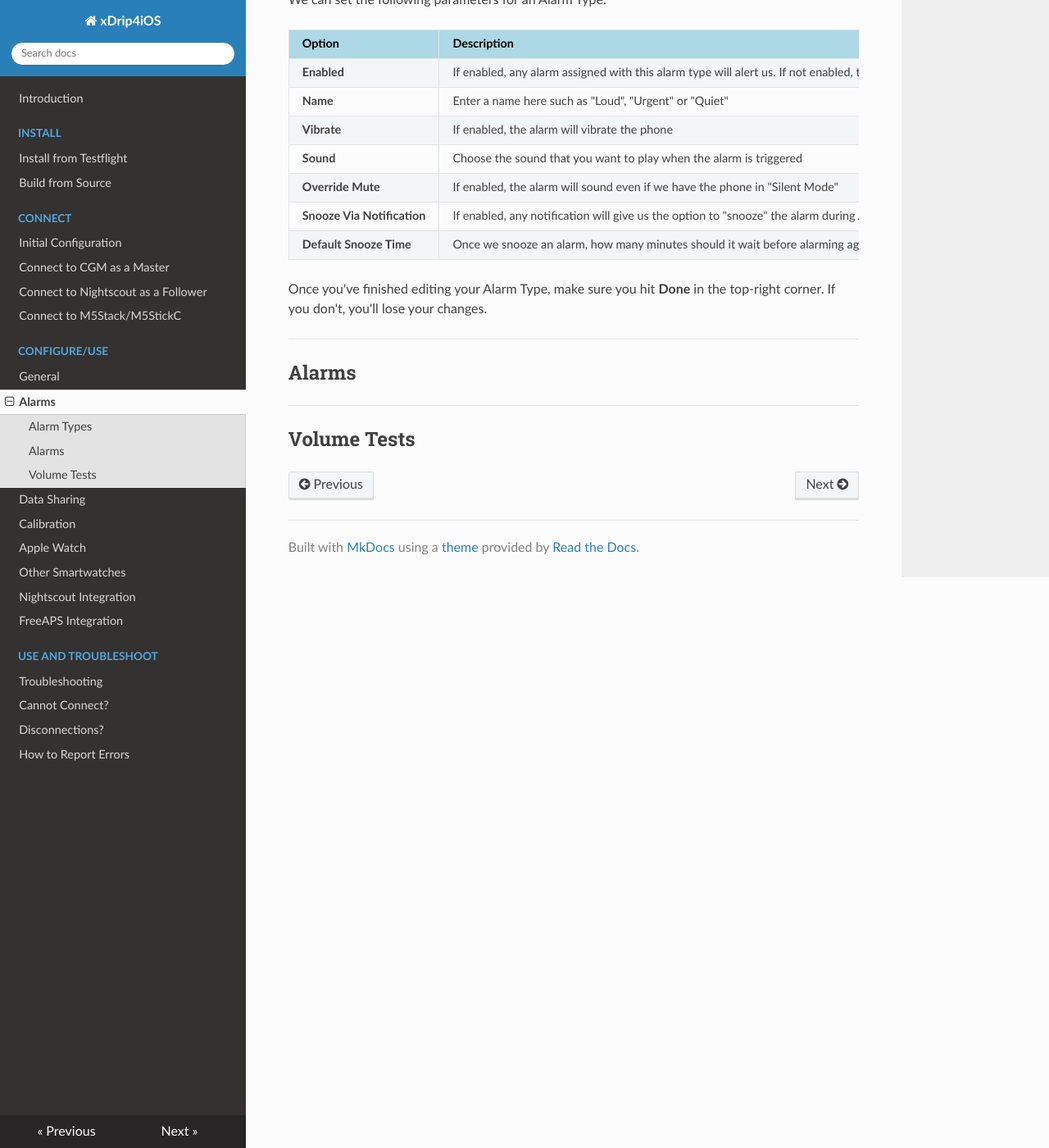
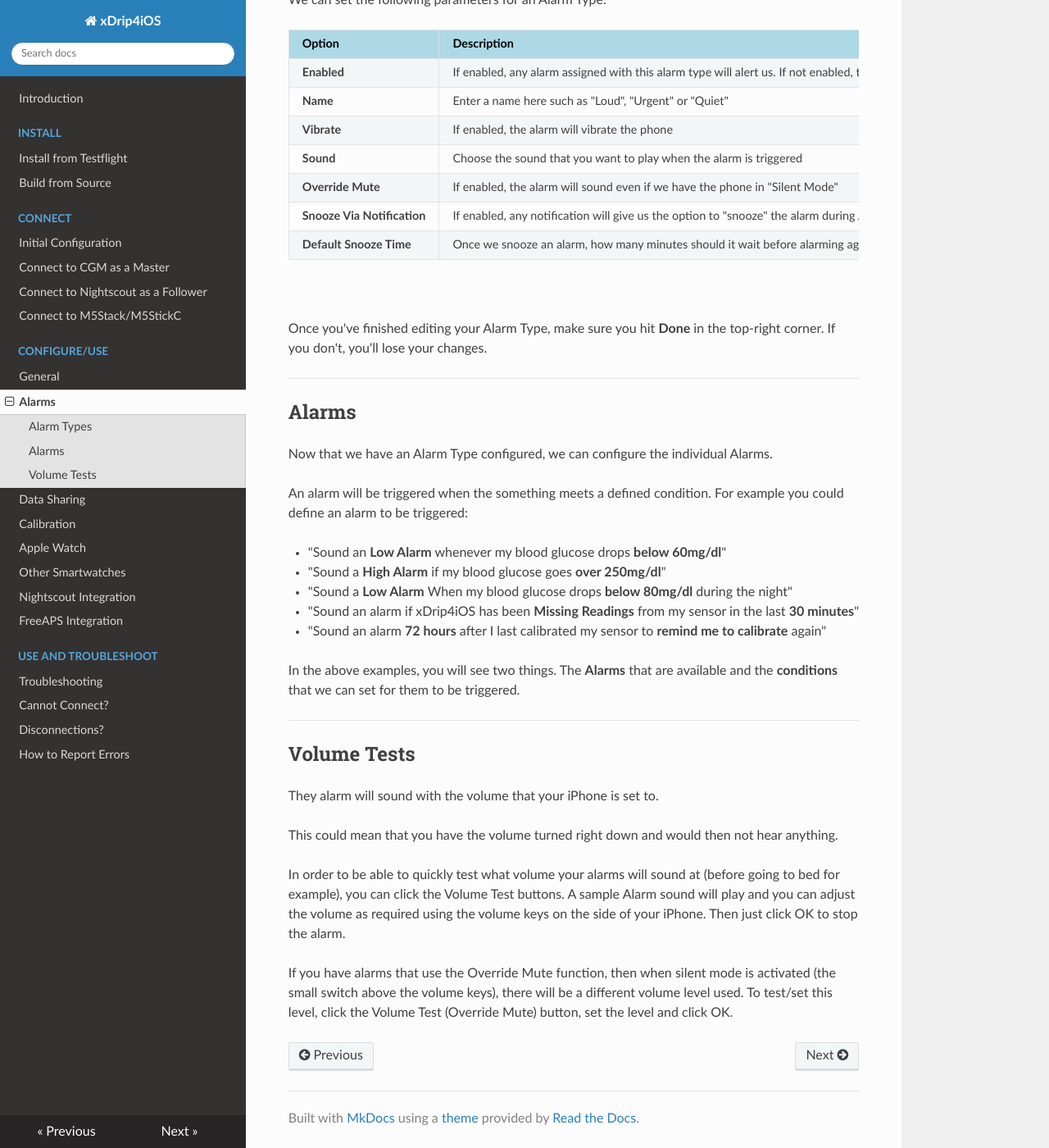
Before and after one commit to paulplant/xdrip4ios_docs, an MkDocs documentation site: the page built from docs/configure/alarms.md, in a window 1280 px wide and 1400 px high, scrolled down 1238 px. Shown: the whole window at 82% size. Built offline with MkDocs 1.6.1, drawn with Linux system fonts in a browser that asks for light colours; nearby versions of some CDN libraries; old or Windows-style settings are respelled for this version of MkDocs.

Commit message:
Update alarms

```diff
--- a/docs/configure/alarms.md
+++ b/docs/configure/alarms.md
@@ -49,10 +49,38 @@ We can set the following parameters for an Alarm Type:
 | **Snooze Via Notification**      | If enabled, any notification will give us the option to "snooze" the alarm during *x* minutes  |
 | **Default Snooze Time**      | Once we snooze an alarm, how many minutes should it wait before alarming again?  |
 
+<br />
+
 Once you've finished editing your Alarm Type, make sure you hit **Done** in the top-right corner. If you don't, you'll lose your changes.
+
 ___
 ## Alarms
+
+Now that we have an Alarm Type configured, we can configure the individual Alarms.
+
+An alarm will be triggered when the something meets a defined condition. For example you could define an alarm to be triggered:
+
+- "Sound an **Low Alarm** whenever my blood glucose drops **below 60mg/dl**"
+
+- "Sound a **High Alarm** if my blood glucose goes **over 250mg/dl**"
+
+- "Sound a **Low Alarm** When my blood glucose drops **below 80mg/dl** during the night"
+
+- "Sound an alarm if xDrip4iOS has been **Missing Readings** from my sensor in the last **30 minutes**"
+
+- "Sound an alarm **72 hours** after I last calibrated my sensor to **remind me to calibrate** again"
+
+In the above examples, you will see two things. The **Alarms** that are available and the **conditions** that we can set for them to be triggered.
+
 
 
 ___
 ## Volume Tests
+
+They alarm will sound with the volume that your iPhone is set to.
+
+This could mean that you have the volume turned right down and would then not hear anything.
+
+In order to be able to quickly test what volume your alarms will sound at (before going to bed for example), you can click the Volume Test buttons. A sample Alarm sound will play and you can adjust the volume as required using the volume keys on the side of your iPhone. Then just click OK to stop the alarm.
+
+If you have alarms that use the Override Mute function, then when silent mode is activated (the small switch above the volume keys), there will be a different volume level used. To test/set this level, click the Volume Test (Override Mute) button, set the level and click OK.
--- a/mkdocs.yml
+++ b/mkdocs.yml
@@ -28,7 +28,7 @@ pages:
     - 'Nightscout Integration': 'configure/nightscout.md'
     - 'FreeAPS Integration': 'configure/freeaps.md'
 - Use and Troubleshoot:
-    - 'Troubleshooting': 'troubleshooting/index.md'
-    - 'Cannot Connect?': 'troubleshooting/connection_troubles.md'
-    - 'Disconnections?': 'troubleshooting/disconnections.md'
-    - 'How to Report Errors': 'troubleshooting/reporting.md'
+    - 'Troubleshooting': 'troubleshoot/index.md'
+    - 'Cannot Connect?': 'troubleshoot/connection_troubles.md'
+    - 'Disconnections?': 'troubleshoot/disconnections.md'
+    - 'How to Report Errors': 'troubleshoot/reporting.md'
```
Also changed, not shown: 1 other file.
